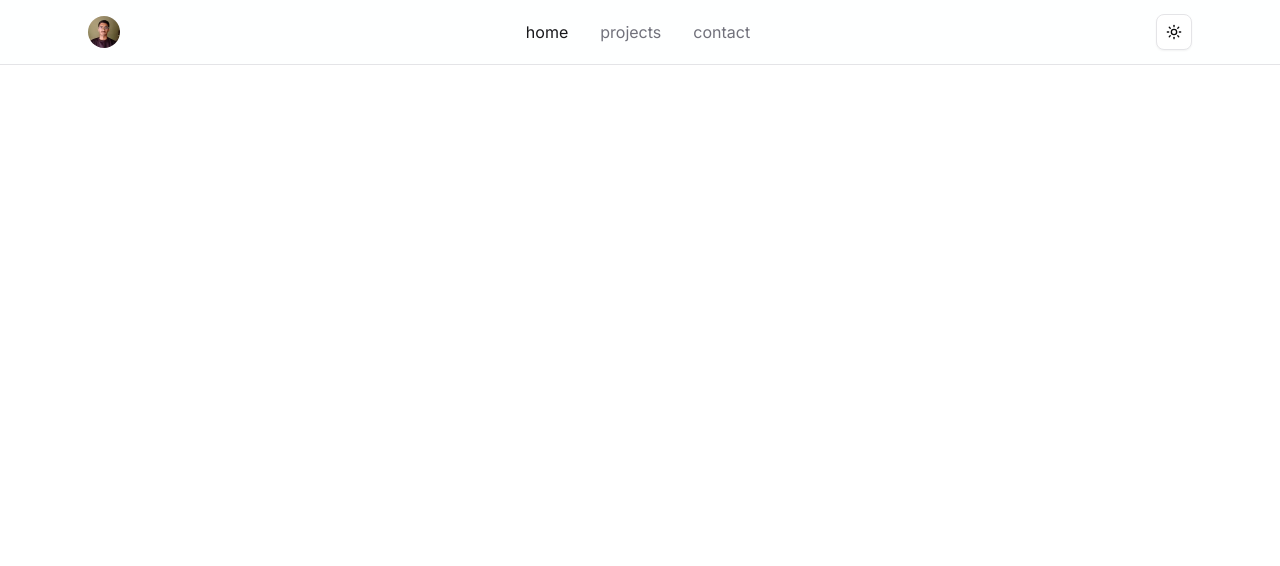
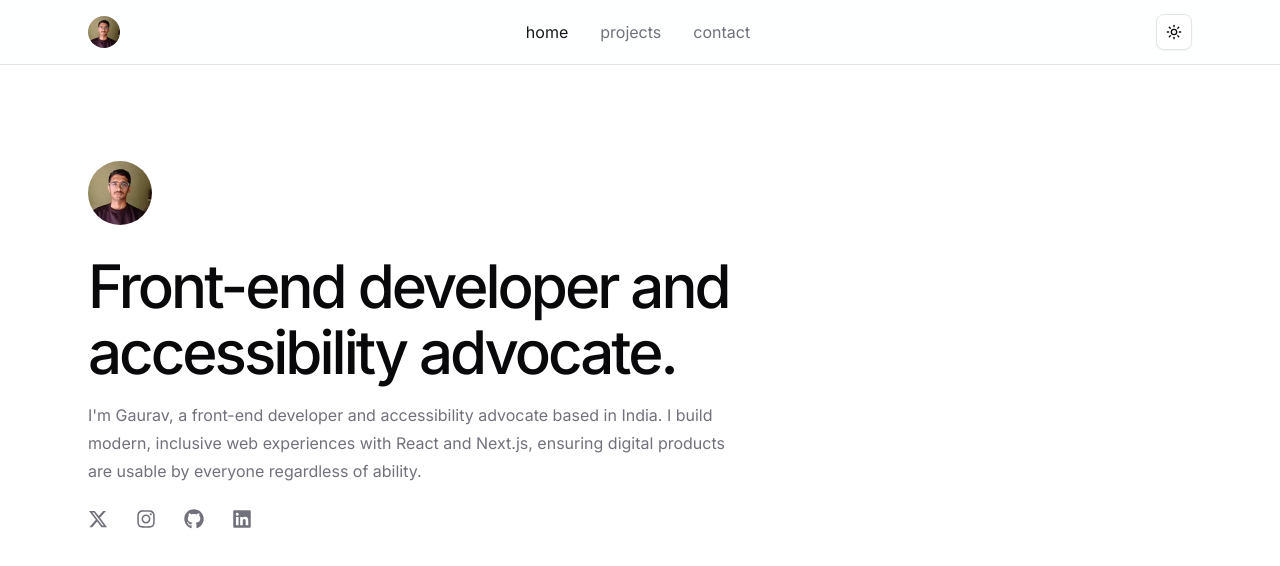
Before and after one commit to heygauravshukla/personal-portfolio, a Next.js app: page / in a window 1280 px wide. Shown: the top 566 px of the page. Built offline with nearby package versions, Linux system fonts and the light colour scheme.

Commit message:
feat: add Hero component and integrate it into the Home page

```diff
--- a/app/page.tsx
+++ b/app/page.tsx
@@ -1,3 +1,9 @@
+import Hero from "@/components/hero";
+
 export default function Home() {
-  return <></>;
+  return (
+    <>
+      <Hero />
+    </>
+  );
 }
--- /dev/null
+++ b/components/hero.tsx
@@ -0,0 +1,78 @@
+import Link from "next/link";
+
+import { Icons } from "@/components/icons";
+import TypographyH1 from "@/components/typography-h1";
+import Wrapper from "@/components/wrapper";
+import { Avatar, AvatarFallback, AvatarImage } from "@/components/ui/avatar";
+
+interface Link {
+  label: string;
+  href: string;
+  icon?: React.ComponentType<React.SVGProps<SVGSVGElement>>;
+}
+
+const links: Link[] = [
+  { label: "X", href: "https://x.com/heygauravshukla", icon: Icons.x },
+  {
+    label: "Instagram",
+    href: "https://instagram.com/heygauravshukla",
+    icon: Icons.instagram,
+  },
+  {
+    label: "GitHub",
+    href: "https://github.com/heygauravshukla",
+    icon: Icons.github,
+  },
+  {
+    label: "LinkedIn",
+    href: "https://linkedin.com/in/heygauravshukla",
+    icon: Icons.linkedin,
+  },
+];
+
+export default function Hero() {
+  return (
+    <section className="@container py-24">
+      <Wrapper>
+        <Avatar className="size-16">
+          <AvatarImage src="/gaurav-shukla.webp" alt="Gaurav Shukla" />
+          <AvatarFallback>GS</AvatarFallback>
+        </Avatar>
+
+        <TypographyH1 className="mt-7 @md:text-balance">
+          <span className="sr-only">Gaurav Shukla</span>
+          Front-end developer and accessibility advocate.
+        </TypographyH1>
+
+        <p className="text-muted-foreground mt-4 max-w-[65ch] text-base/7">
+          I&apos;m Gaurav, a front-end developer and accessibility advocate
+          based in India. I build modern, inclusive web experiences with React
+          and Next.js, ensuring digital products are usable by everyone
+          regardless of ability.
+        </p>
+
+        <ul className="mt-6 flex items-center gap-7">
+          {links.map((link) => {
+            const Icon = link.icon;
+            return (
+              Icon && (
+                <li key={link.href}>
+                  <Link
+                    href={link.href}
+                    target="_blank"
+                    rel="noopener noreferrer"
+                  >
+                    <Icon className="fill-muted-foreground hover:fill-primary size-5 transition-colors" />
+                    <span className="sr-only">
+                      Visit my {link.label} profile
+                    </span>
+                  </Link>
+                </li>
+              )
+            );
+          })}
+        </ul>
+      </Wrapper>
+    </section>
+  );
+}
```
